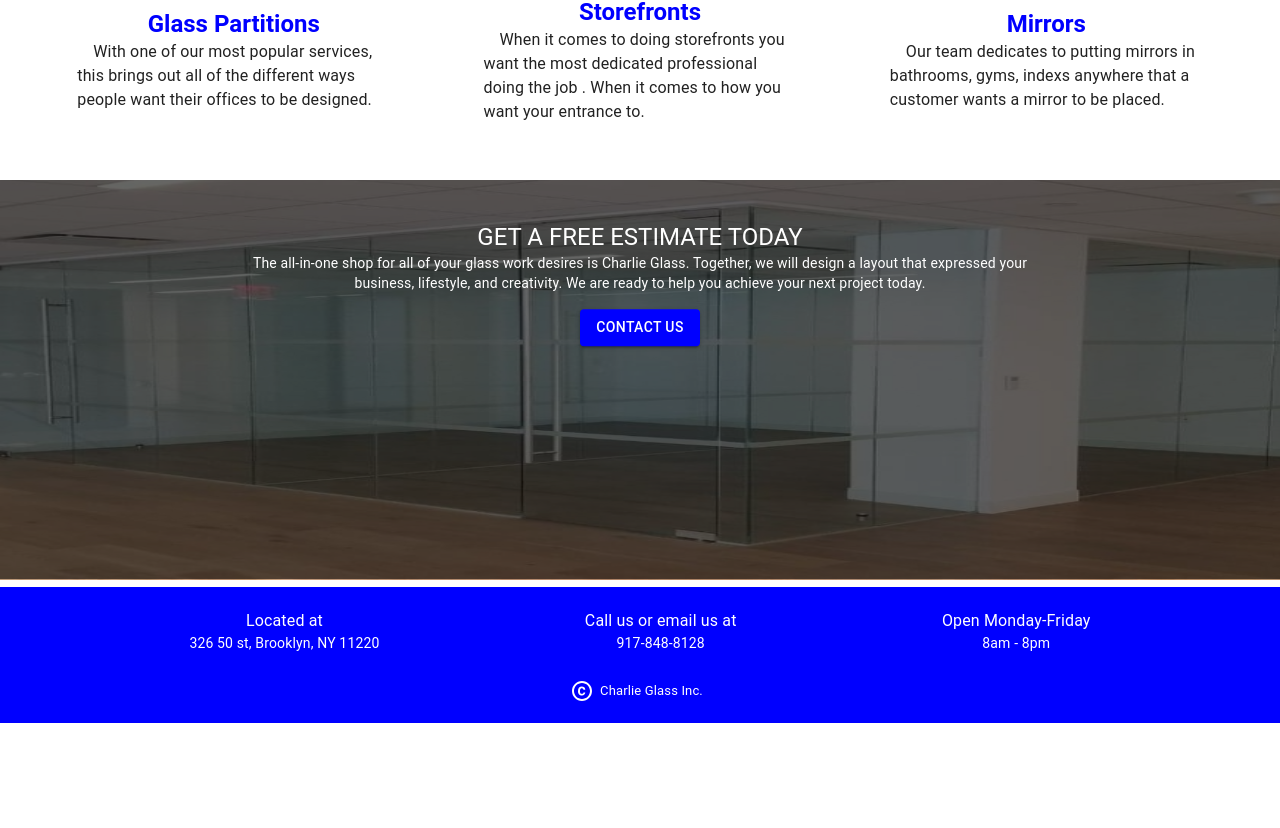
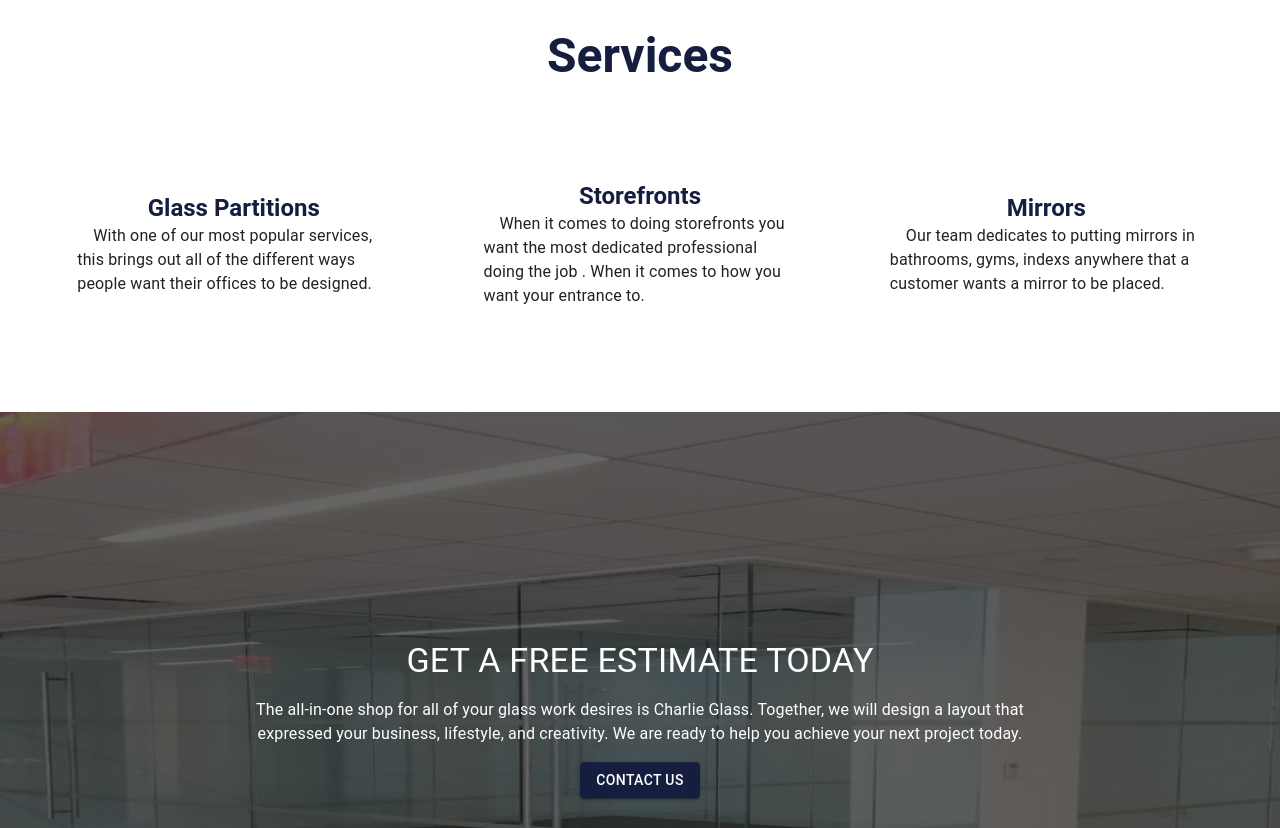
Before and after one commit to nsikan-na/charlie_glass, a React (Create React App) app: page / in a window 1280 px wide. Shown: the part 852-1680 px from the top of the page. Before the commit the page ends 1575 px from the top, so only its background shows below. Built offline with nearby package versions, Linux system fonts and the light colour scheme.

Commit message:
improvements

```diff
--- a/src/components/contactForm.tsx
+++ /dev/null
@@ -1,69 +0,0 @@
-import React from "react";
-import {
-  Typography,
-  List,
-  ListItem,
-  ListItemText,
-  Container,
-  TextField,
-  Stack,
-  FormControlLabel,
-  Button,
-  Checkbox,
-} from "@mui/material";
-
-const ContactForm = () => {
-  return (
-    <>
-      <Container sx={{ margin: "1rem" }}>
-        <TextField label="Name" sx={{ margin: ".5rem" }} size="small" />
-        <Stack direction={{ xs: "column", sm: "row" }}>
-          <TextField label="Email" sx={{ margin: ".5rem" }} size="small" />
-          <TextField
-            label="Phone Number"
-            sx={{ margin: ".5rem" }}
-            size="small"
-          />
-        </Stack>
-        <Typography
-          variant="body1"
-          sx={{
-            margin: "1rem",
-          }}
-          textAlign="center"
-        >
-          What service can out specialists provide you with today?
-        </Typography>
-        <Stack direction={{ xs: "column", sm: "row" }}>
-          {[
-            { label: "Shower Doors", name: "showerDoors" },
-            { label: "Shelves", name: "shelves" },
-            { label: "Glass Partition", name: "glassPartition" },
-            { label: "Store Fronts", name: "storeFronts" },
-          ].map((content, i) => (
-            <FormControlLabel
-              key={i}
-              label={content.label}
-              control={<Checkbox />}
-            />
-          ))}
-        </Stack>
-        <TextField
-          label="Messages"
-          sx={{ width: "80%" }}
-          minRows="4"
-          multiline={true}
-          size="small"
-        />
-        <br />
-        <Button
-          variant="contained"
-          sx={{ margin: "1rem auto", backgroundColor: "blue" }}
-        >
-          Contact
-        </Button>
-      </Container>
-    </>
-  );
-};
-export default ContactForm;
--- a/src/pages/About.tsx
+++ b/src/pages/About.tsx
@@ -21,7 +21,7 @@ const About = () => {
         {[
           { title: "Located at ", p: "326 50 st, Brooklyn, NY 11220" },
           { title: "Call us or email us at", p: "917-848-8128" },
-          { title: "Open Monday-Friday", p: " 8am - 8pm" },
+          { title: "Open Monday-Friday", p: " 8am - 5pm" },
         ].map((content) => {
           return (
             <ListItem key={content.title}>
--- a/src/pages/Contact.tsx
+++ b/src/pages/Contact.tsx
@@ -9,8 +9,10 @@ import {
   TextField,
   Stack,
   useMediaQuery,
+  FormControlLabel,
+  Checkbox,
+  Button,
 } from "@mui/material";
-import ContactForm from "../components/contactForm";
 import "../index.css";
 export default function Contact() {
   const onFinish = (values: any) => {
@@ -43,7 +45,7 @@ export default function Contact() {
         >
           <Container
             sx={{
-              backgroundColor: "blue",
+              backgroundColor: "#151E3E",
               color: "white",
               padding: "2%",
               margin: "1rem",
@@ -56,7 +58,7 @@ export default function Contact() {
               {[
                 { title: "Located at ", p: "326 50 st, Brooklyn, NY 11220" },
                 { title: "Call us or email us at", p: "917-848-8128" },
-                { title: "Open Monday-Friday", p: " 8am - 8pm" },
+                { title: "Open Monday-Friday", p: " 8am - 5pm" },
               ].map((content) => {
                 return (
                   <ListItem key={content.title}>
@@ -70,7 +72,54 @@ export default function Contact() {
               })}
             </List>
           </Container>
-          <ContactForm />
+          <Container sx={{ margin: "1rem" }}>
+            <TextField label="Name" sx={{ margin: ".5rem" }} size="small" />
+            <Stack direction={{ xs: "column", sm: "row" }}>
+              <TextField label="Email" sx={{ margin: ".5rem" }} size="small" />
+              <TextField
+                label="Phone Number"
+                sx={{ margin: ".5rem" }}
+                size="small"
+              />
+            </Stack>
+            <Typography
+              variant="body1"
+              sx={{
+                margin: "1rem",
+              }}
+              textAlign="left"
+            >
+              What service can out specialists provide you with today?
+            </Typography>
+            <Stack direction={{ xs: "column", sm: "row" }}>
+              {[
+                { label: "Shower Doors", name: "showerDoors" },
+                { label: "Shelves", name: "shelves" },
+                { label: "Glass Partition", name: "glassPartition" },
+                { label: "Store Fronts", name: "storeFronts" },
+              ].map((content, i) => (
+                <FormControlLabel
+                  key={i}
+                  label={content.label}
+                  control={<Checkbox />}
+                />
+              ))}
+            </Stack>
+            <TextField
+              label="Messages"
+              sx={{ width: "80%" }}
+              minRows="4"
+              multiline={true}
+              size="small"
+            />
+            <br />
+            <Button
+              variant="contained"
+              sx={{ margin: "1rem auto", backgroundColor: "#151E3E" }}
+            >
+              Contact
+            </Button>
+          </Container>
         </Stack>
       </Box>
     </>
--- a/src/pages/Gallery.tsx
+++ b/src/pages/Gallery.tsx
@@ -84,10 +84,10 @@ export default function Gallery() {
                   {},
                   filter !== item && {
                     backgroundColor: "white",
-                    color: "blue",
-                    border: "1px solid blue",
+                    color: "#151E3E",
+                    border: "1px solid #151E3E",
                   },
-                  filter === item && { backgroundColor: "blue" },
+                  filter === item && { backgroundColor: "#151E3E" },
                 ]}
                 variant="contained"
                 onClick={() => setFilter(item)}
--- a/src/pages/Home.tsx
+++ b/src/pages/Home.tsx
@@ -106,7 +106,10 @@ const Home = () => {
                   >
                     {pages.map((page, i) => (
                       <MenuItem key={i} onClick={handleCloseNavMenu}>
-                        <Link to={page.path} style={{ textDecoration: "none",color:'black' }}>
+                        <Link
+                          to={page.path}
+                          style={{ textDecoration: "none", color: "black" }}
+                        >
                           <Typography textAlign="center">
                             {page.label}
                           </Typography>
@@ -387,11 +390,18 @@ const Home = () => {
             </Container>
           </Box>
         </Box>
+        <Box sx={{ margin: "5rem 0" }}>
+          <Typography
+            variant="h3"
+            sx={{ fontWeight: "bold", color: "#151E3E", margin: "5rem 0" }}
+            textAlign="center"
+          >
+            Services
+          </Typography>
           <Stack
             justifyContent="space-evenly"
             alignItems="center"
             direction={{ xs: "column", sm: "row" }}
-          sx={{ margin: "2rem 0" }}
           >
             {[
               {
@@ -417,7 +427,7 @@ const Home = () => {
                       variant="h5"
                       textAlign="center"
                       sx={{
-                      color: "blue",
+                        color: "#151E3E",
                         fontWeight: "bold",
                       }}
                     >{`${content.title}`}</Typography>
@@ -431,6 +441,7 @@ const Home = () => {
             })}
           </Stack>
         </Box>
+      </Box>
     </>
   );
 };
--- a/src/pages/Layout.tsx
+++ b/src/pages/Layout.tsx
@@ -23,7 +23,6 @@ import {
 import "../index.css";
 import CopyrightIcon from "@mui/icons-material/Copyright";
 import { Link, Outlet } from "react-router-dom";
-import ContactForm from "../components/contactForm";
 
 function Layout() {
   const [anchorElNav, setAnchorElNav] = useState(null);
@@ -203,12 +202,12 @@ function Layout() {
             margin: "1rem 0 0 0",
           }}
         >
-          <img src="/1.png" alt="First slide" height="400px" width="100%" />
+          <img src="/1.png" alt="First slide" height="800px" width="100%" />
           <Box
             sx={{
               background: "rgba(0, 0, 0, .6)",
               width: "100%",
-              height: "98%",
+              height: "99%",
               position: "absolute",
               top: "0%",
               left: "50%",
@@ -218,14 +217,16 @@ function Layout() {
             <Container
               sx={{
                 position: "absolute",
-                top: "1%",
+                top: "20%",
                 left: "50%",
                 transform: "translate(-50%,30%)",
               }}
             >
-              <Typography variant="h5">GET A FREE ESTIMATE TODAY</Typography>
+              <Typography variant="h4" sx={{ margin: "1rem" }}>
+                GET A FREE ESTIMATE TODAY
+              </Typography>
 
-              <Typography variant="body2" sx={{ width: "70%", margin: "auto" }}>
+              <Typography variant="body1" sx={{ width: "70%", margin: "auto" }}>
                 The all-in-one shop for all of your glass work desires is
                 Charlie Glass. Together, we will design a layout that expressed
                 your business, lifestyle, and creativity. We are ready to help
@@ -236,7 +237,7 @@ function Layout() {
                   variant="contained"
                   sx={{
                     marginTop: "1rem",
-                    backgroundColor: "blue",
+                    backgroundColor: "#151E3E",
                   }}
                 >
                   Contact Us
@@ -251,7 +252,7 @@ function Layout() {
 
       <Box
         sx={{
-          backgroundColor: "blue",
+          backgroundColor: "#151E3E",
           color: "white",
           paddingBottom: "1rem",
         }}
@@ -264,7 +265,7 @@ function Layout() {
           {[
             { title: "Located at ", p: "326 50 st, Brooklyn, NY 11220" },
             { title: "Call us or email us at", p: "917-848-8128" },
-            { title: "Open Monday-Friday", p: " 8am - 8pm" },
+            { title: "Open Monday-Friday", p: " 8am - 5pm" },
           ].map((content) => {
             return (
               <List key={content.title}>
@@ -287,7 +288,7 @@ function Layout() {
           <Chip
             icon={<CopyrightIcon style={{ color: "white" }} />}
             label="Charlie Glass Inc."
-            sx={{ color: "white", backgroundColor: "blue" }}
+            sx={{ color: "white", backgroundColor: "#151E3E" }}
           />
         </Stack>
       </Box>
--- a/src/pages/Services.tsx
+++ b/src/pages/Services.tsx
@@ -79,7 +79,7 @@ export default function Services() {
                   <CardContent
                     key={content.title}
                     sx={{
-                      backgroundColor: "blue",
+                      backgroundColor: "#151E3E",
                       color: "white",
                     }}
                   >
```
Also changed, not shown: public/1.png. Lines whose indentation alone changed are shown as unchanged.
